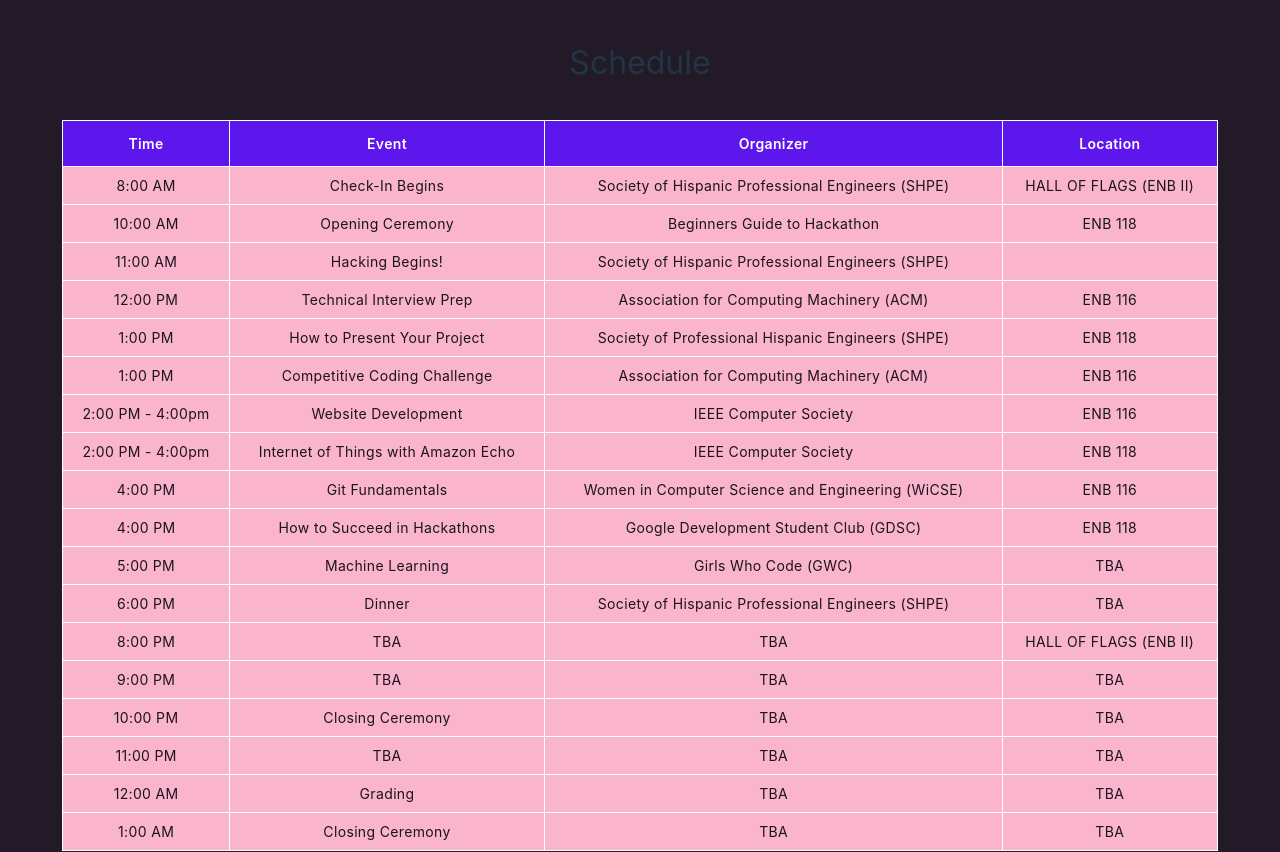
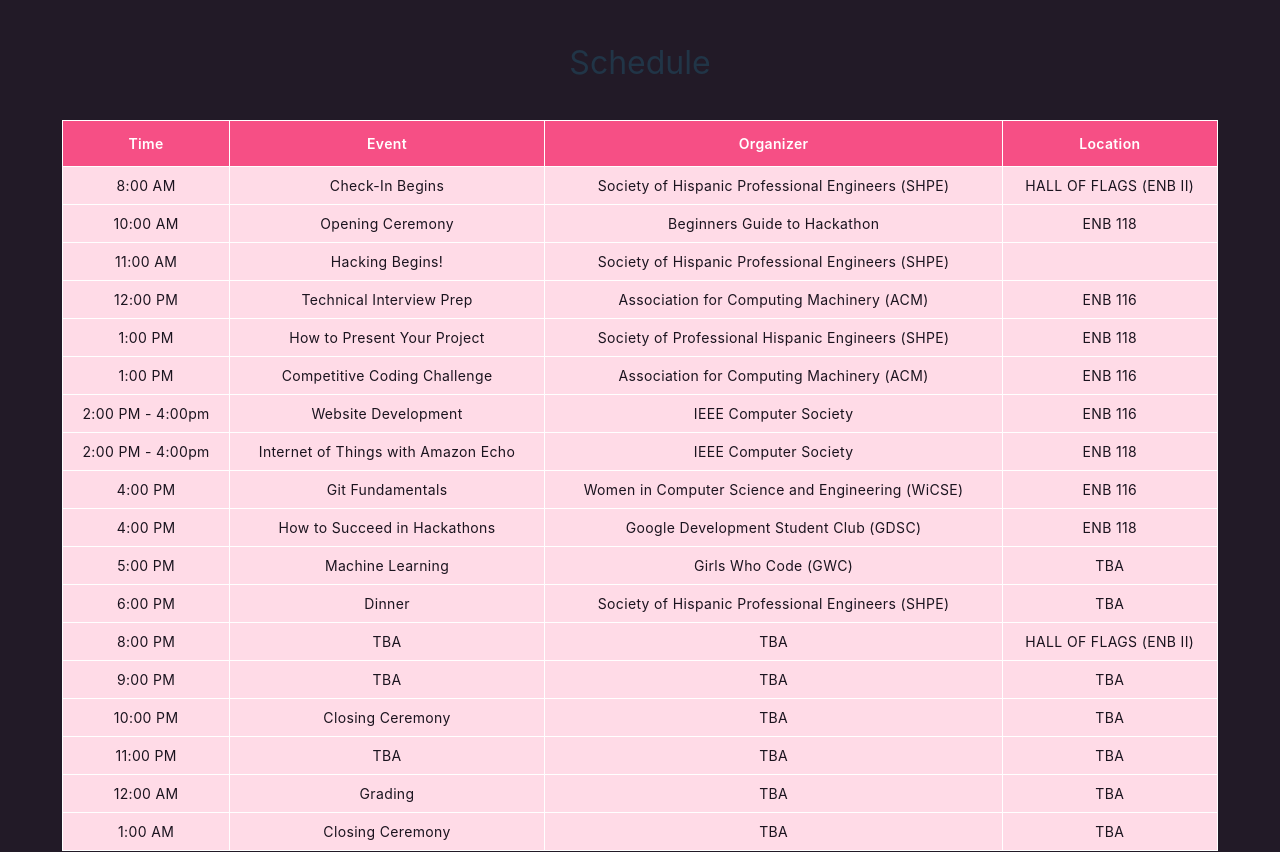
Before and after one commit to AsadbekNematov/hackjam, a React (Vite) app in the folder HackJam/: page / in a window 1280 px wide. Shown: the part 1740-2592 px from the top of the page. Built offline with nearby package versions, Linux system fonts and the light colour scheme.

Commit message:
Fixed schedule colors

```diff
--- a/HackJam/src/App.css
+++ b/HackJam/src/App.css
@@ -49,6 +49,7 @@
   box-shadow: 0 4px 30px rgba(0, 0, 0, 0.1);
   backdrop-filter: blur(9.3px);
   -webkit-backdrop-filter: blur(9.3px);
+  -moz-backdrop-filter: bur(9.3px);
 }
 .logo {
   will-change: filter;
@@ -111,6 +112,7 @@
   text-decoration: none;
   user-select: none;
   -webkit-user-select: none;
+  -moz-user-select: none;
   touch-action: manipulation;
   white-space: nowrap;
   cursor: pointer;
@@ -205,7 +207,7 @@
   overflow: hidden;
 }
 .schedule thead {
-  background-color: #5d16ec;
+  background-color: #f64f85;
 }
 .schedule thead tr th {
   font-size: 14px;
@@ -222,7 +224,7 @@
   letter-spacing: 0.35px;
   font-weight: normal;
   color: #1b141f;
-  background-color: #fab4cc;
+  background-color: #ffdbe7;
   padding: 8px;
   text-align: center;
   border: 1px solid #FFFFFF;
```
